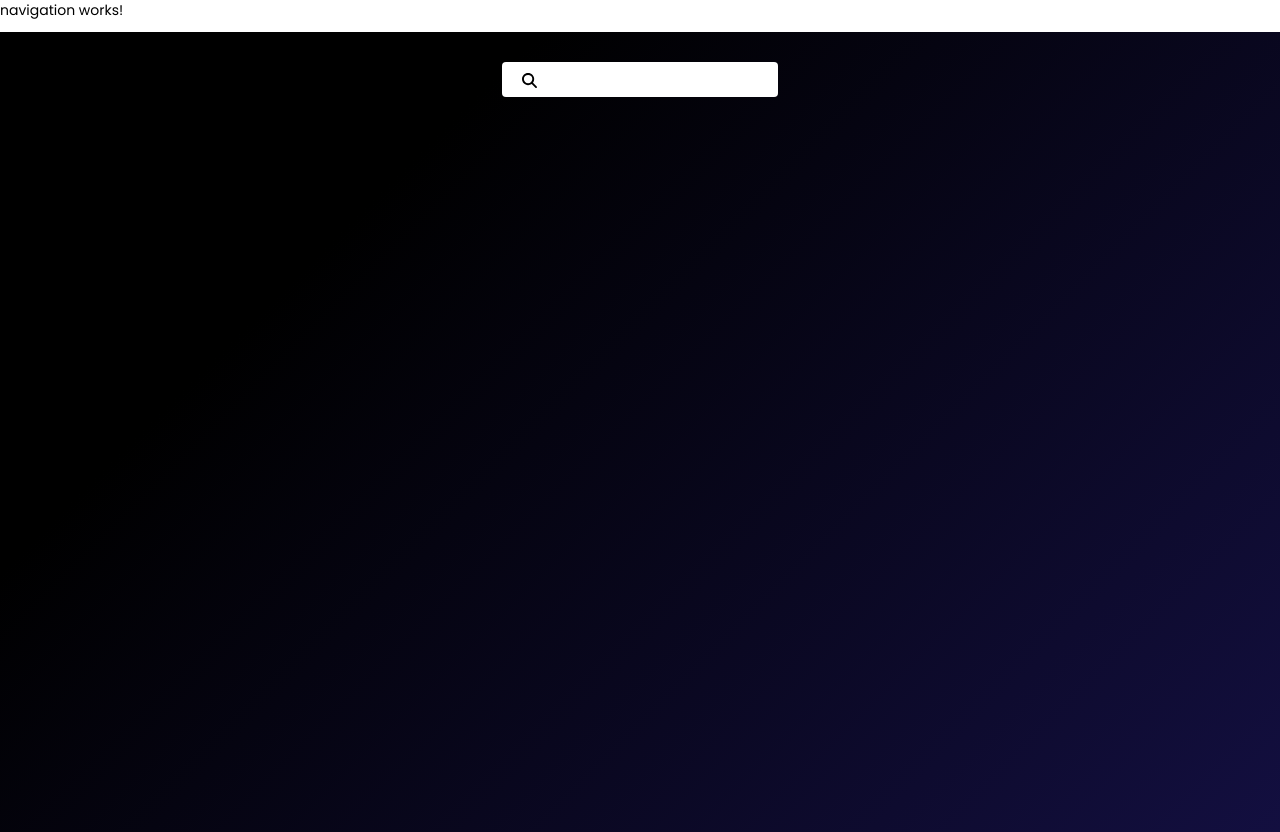
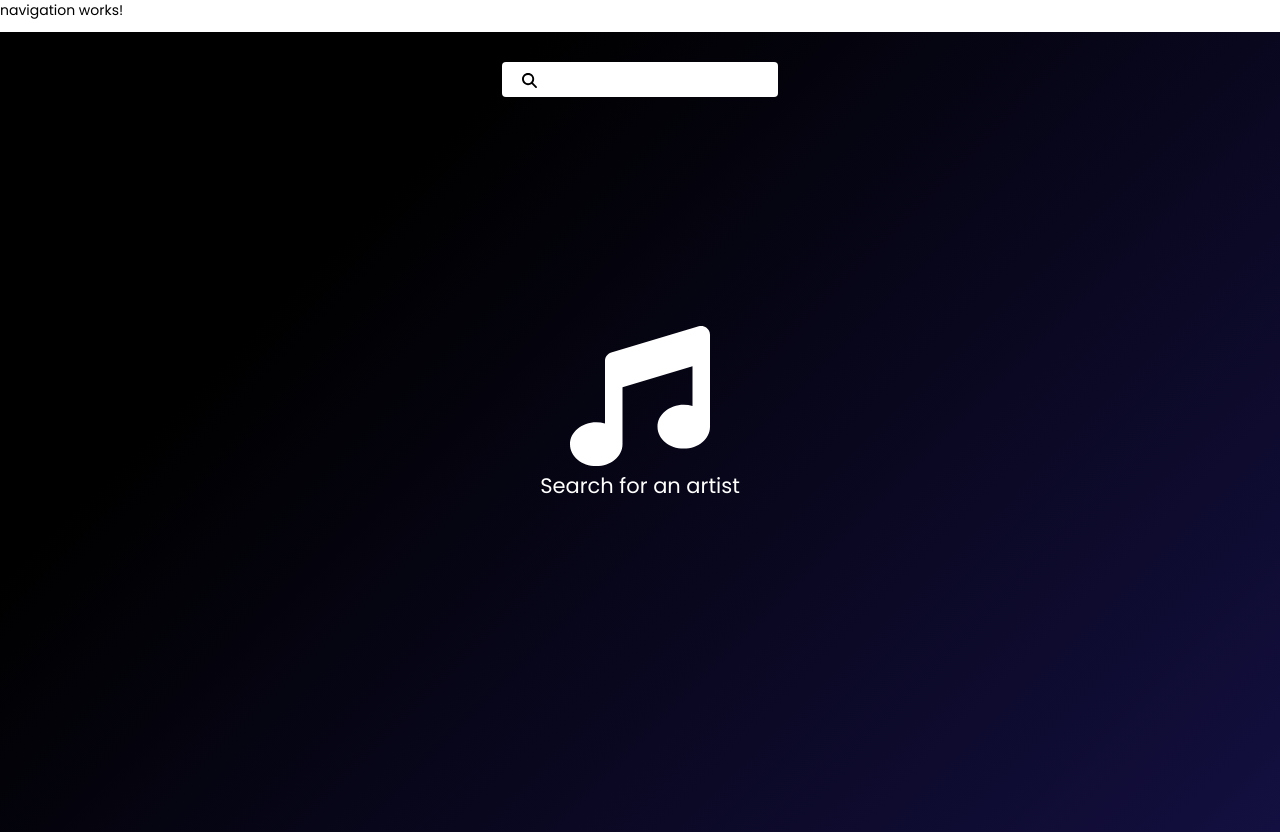
Before and after one commit to Paulvitalis200/deezer-app, an Angular app: page / in a window 1280 px wide. Built offline with nearby package versions, Linux system fonts and the light colour scheme; no server answers.

Commit message:
Add conditional checks

```diff
--- a/src/app/components/home/home.component.html
+++ b/src/app/components/home/home.component.html
@@ -7,6 +7,33 @@
             <input matInput (input)="applyFilter($event)">
         </mat-form-field>
     </div>
+    <div class="icon-div" *ngIf="!artistList.length && !loading && filterLength === 0">
+
+        <fa-icon [icon]="['fas', 'music']" style="font-size: 10em; color: white">
+        </fa-icon>
+        <p class="search-text">
+            Search for an artist
+        </p>
+    </div>
+    <div class="icon-div" *ngIf="totalResults === 0 && !loading && artistsFound">
+
+        <fa-icon [icon]="['fas', 'face-frown']" style="font-size: 10em; color: white">
+        </fa-icon>
+        <p class="search-text">
+            No artists found
+        </p>
+    </div>
+
+    <div *ngIf="loading" class="spinner-div">
+        <mat-spinner></mat-spinner>
+        <p class="load-text">Loading artists</p>
+    </div>
+    <mat-grid-list cols="2" rowHeight="2:1" *ngIf="artistList.length && !loading">
+        <mat-grid-tile>1</mat-grid-tile>
+        <mat-grid-tile>2</mat-grid-tile>
+        <mat-grid-tile>3</mat-grid-tile>
+        <mat-grid-tile>4</mat-grid-tile>
+    </mat-grid-list>
 
     <!-- </mat-form-field> -->
 
--- a/src/app/components/home/home.component.scss
+++ b/src/app/components/home/home.component.scss
@@ -34,3 +34,31 @@
 ::ng-deep .mat-form-field-appearance-legacy .mat-form-field-infix {
     padding: 0 0 0.5em 0;
 }
+
+.icon-div {
+    display: flex;
+    flex-direction: column;
+    justify-content: center;
+    align-items: center;
+    height: 80vh;
+
+    .search-text {
+        color: white;
+        margin-top: 10px;
+        font-size: 1.5em;
+    }
+}
+
+.spinner-div {
+    display: flex;
+    justify-content: center;
+    flex-direction: column;
+    align-items: center;
+    padding: 20em 0;
+
+    .load-text {
+        color: white;
+        margin-top: 1.3em;
+        font-size: 1.4em;
+    }
+}
--- a/src/app/components/home/home.component.ts
+++ b/src/app/components/home/home.component.ts
@@ -1,3 +1,4 @@
+import { BreakpointObserver, Breakpoints } from '@angular/cdk/layout';
 import { Component, OnInit } from '@angular/core';
 import { ArtistsService } from 'src/app/core/services/artists/artists.service';
 
@@ -9,15 +10,41 @@ import { ArtistsService } from 'src/app/core/services/artists/artists.service';
 export class HomeComponent implements OnInit {
 
   artist: string = ''
-  constructor(private artistsService: ArtistsService) { }
+  artistList: any = []
+  isMobile: boolean = false;
+  isTablet: boolean = false;
+  loading: boolean = false;
+  artistsFound: boolean = false;
+  totalResults!: number;
+  filterLength: number = 0;
+  constructor(private artistsService: ArtistsService, breakpointObserver: BreakpointObserver) {
+    breakpointObserver.observe([Breakpoints.Handset]).subscribe((result) => {
+      this.isMobile = result.matches;
+    });
+    breakpointObserver.observe([Breakpoints.Tablet]).subscribe((result) => {
+      this.isTablet = result.matches;
+    });
+  }
 
   ngOnInit(): void {
-    this.getArtists()
+    // this.getArtists()
+    // console.log("ARTIOST: ", this.artistList)
+    console.log("TOTAL: ", this.totalResults)
   }
 
   getArtists() {
+    this.loading = true
+    this.artistsFound = false
     this.artistsService.getArtists(this.artist).subscribe((res: any) => {
       console.log("RES: ", res)
+      this.loading = false
+      this.artistList = res.data
+      this.totalResults = res.total
+      // if (res.total === 0) {
+      //   this.totalResults
+      // }
+      console.log("TOTAL: ", this.totalResults)
+      this.artistsFound = true
     },
       (err) => {
         console.log("Error: ", err)
@@ -26,9 +53,12 @@ export class HomeComponent implements OnInit {
 
   applyFilter(event: Event): void {
     const filter = (event.target as HTMLInputElement).value.trim().toLocaleLowerCase();
+    this.filterLength = filter.length
     this.artist = filter
     this.getArtists()
+
     console.log("FILTER: ", filter)
+    console.log("FILTER LENGTH: ", filter.length)
   }
 
 }
--- a/src/app/core/services/artists/artists.service.ts
+++ b/src/app/core/services/artists/artists.service.ts
@@ -10,6 +10,6 @@ export class ArtistsService {
   constructor(private http: HttpClient) { }
 
   getArtists(artistName: string) {
-    return this.http.get(`${environment.apiBaseUrl}/search?q=${artistName}`)
+    return this.http.get(`${environment.apiBaseUrl}/search?q=artist:"${artistName}"`)
   }
 }
--- a/src/styles.scss
+++ b/src/styles.scss
@@ -12,3 +12,8 @@ body {
 * {
     font-family: "Poppins", sans-serif;
 }
+
+.mat-progress-spinner circle,
+.mat-spinner circle {
+    stroke: white;
+}
```
Also changed, not shown: src/app/shared/shared.module.ts (+6 -2 lines).
